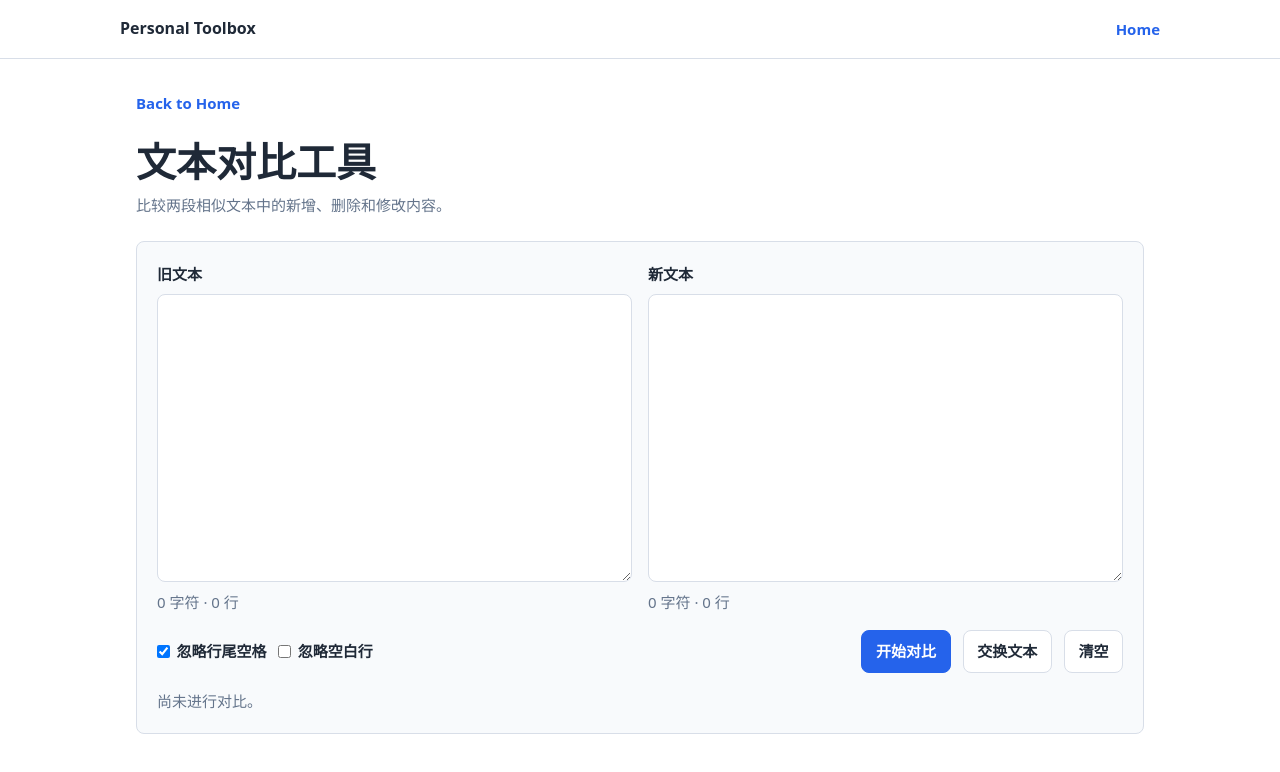
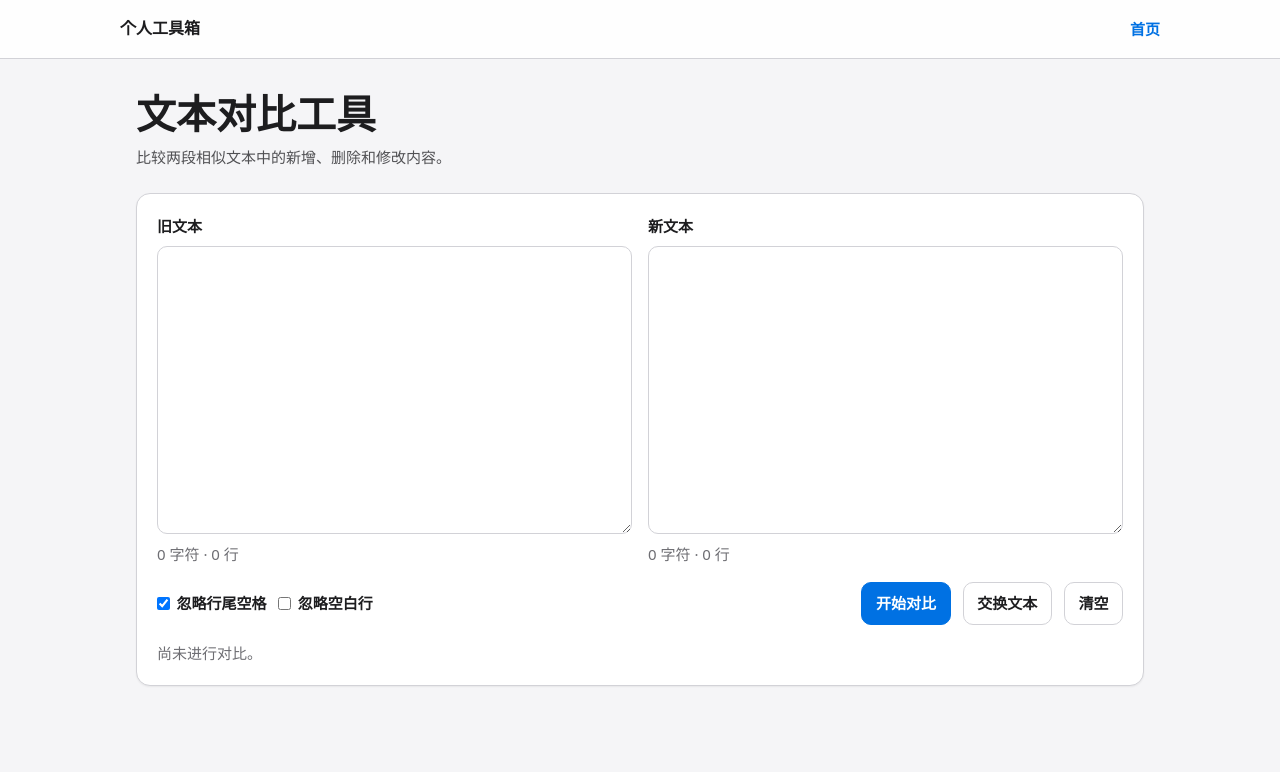
Before and after one commit to cang996/personal-toolbox, a Vue app: page /tools/text-compare in a window 1280 px wide. Shown: the top 772 px of the page. Built offline with nearby package versions, Linux system fonts and the light colour scheme; the HTML template or start-up script is replaced by a standard one.

Commit message:
style: add apple-inspired toolbox theme

```diff
--- a/src/App.vue
+++ b/src/App.vue
@@ -5,9 +5,9 @@ import { RouterLink, RouterView } from 'vue-router'
 <template>
   <div class="app-shell">
     <header class="app-header">
-      <RouterLink class="app-title" to="/">Personal Toolbox</RouterLink>
-      <nav aria-label="Primary navigation">
-        <RouterLink class="home-link" to="/">Home</RouterLink>
+      <RouterLink class="app-title" to="/">个人工具箱</RouterLink>
+      <nav aria-label="主导航">
+        <RouterLink class="home-link" to="/">首页</RouterLink>
       </nav>
     </header>
 
@@ -26,20 +26,21 @@ import { RouterLink, RouterView } from 'vue-router'
   display: flex;
   align-items: center;
   justify-content: space-between;
-  gap: 1rem;
-  border-bottom: 1px solid var(--color-border);
-  padding: 1rem max(1rem, calc((100vw - var(--page-max-width)) / 2));
+  gap: var(--space-4);
+  border-bottom: 1px solid var(--color-border-subtle);
+  background: var(--color-surface-elevated);
+  padding: var(--space-4) max(var(--space-4), calc((100vw - var(--content-max-width)) / 2));
 }
 
 .app-title {
-  color: var(--color-heading);
+  color: var(--color-text-primary);
   font-size: 1rem;
   font-weight: 700;
   text-decoration: none;
 }
 
 .home-link {
-  color: var(--color-link);
+  color: var(--color-accent);
   font-weight: 600;
   text-decoration: none;
 }
@@ -51,7 +52,7 @@ import { RouterLink, RouterView } from 'vue-router'
 
 .app-main {
   margin: 0 auto;
-  max-width: var(--page-max-width);
-  padding: 2rem 1rem 3rem;
+  max-width: var(--content-max-width);
+  padding: var(--space-6) var(--space-4) 3rem;
 }
 </style>
--- a/src/app/tools.ts
+++ b/src/app/tools.ts
@@ -1,21 +1,9 @@
-export type ToolStatus = 'available' | 'development' | 'planned'
-
 export interface ToolDefinition {
   id: string
   name: string
   description: string
   category: string
   path: `/tools/${string}`
-  status: ToolStatus
-}
-
-export const exampleTool: ToolDefinition = {
-  id: 'example',
-  name: 'Example Tool',
-  description: 'A placeholder tool used to verify the toolbox structure.',
-  category: 'Foundation',
-  path: '/tools/example',
-  status: 'development',
 }
 
 export const textCompareTool: ToolDefinition = {
@@ -24,10 +12,9 @@ export const textCompareTool: ToolDefinition = {
   description: '比较两段相似文本中的新增、删除和修改内容。',
   category: '文本处理',
   path: '/tools/text-compare',
-  status: 'available',
 }
 
-export const tools: ToolDefinition[] = [exampleTool, textCompareTool]
+export const tools: ToolDefinition[] = [textCompareTool]
 
 export function findToolById(id: string): ToolDefinition | undefined {
   return tools.find((tool) => tool.id === id)
--- a/src/app/views/HomeView.vue
+++ b/src/app/views/HomeView.vue
@@ -3,8 +3,8 @@ import { RouterLink } from 'vue-router'
 
 import { tools } from '../tools'
 
-const toolboxName = 'Personal Toolbox'
-const summary = 'A focused home for small browser-based utilities.'
+const toolboxName = '个人工具箱'
+const summary = '专注于日常小任务的浏览器工具。'
 </script>
 
 <template>
@@ -15,14 +15,13 @@ const summary = 'A focused home for small browser-based utilities.'
     </header>
 
     <section class="tools-section" aria-labelledby="tools-heading">
-      <h2 id="tools-heading">Tools</h2>
+      <h2 id="tools-heading">工具</h2>
 
       <div class="tool-grid">
         <RouterLink v-for="tool in tools" :key="tool.id" class="tool-card" :to="tool.path">
           <span class="tool-category">{{ tool.category }}</span>
           <h3>{{ tool.name }}</h3>
           <p>{{ tool.description }}</p>
-          <span class="tool-status">{{ tool.status }}</span>
         </RouterLink>
       </div>
     </section>
@@ -32,18 +31,18 @@ const summary = 'A focused home for small browser-based utilities.'
 <style scoped>
 .home-view {
   display: grid;
-  gap: 2rem;
+  gap: var(--space-6);
 }
 
 .home-header {
   display: grid;
-  gap: 0.75rem;
+  gap: var(--space-3);
 }
 
 h1,
 h2,
 h3 {
-  color: var(--color-heading);
+  color: var(--color-text-primary);
 }
 
 h1 {
@@ -54,13 +53,13 @@ h1 {
 
 .home-header p {
   max-width: 42rem;
-  color: var(--color-muted);
+  color: var(--color-text-secondary);
   font-size: 1.05rem;
 }
 
 .tools-section {
   display: grid;
-  gap: 1rem;
+  gap: var(--space-4);
 }
 
 h2 {
@@ -71,29 +70,30 @@ h2 {
 .tool-grid {
   display: grid;
   grid-template-columns: repeat(auto-fit, minmax(min(100%, 18rem), 1fr));
-  gap: 1rem;
+  gap: var(--space-4);
 }
 
 .tool-card {
   display: grid;
-  gap: 0.5rem;
+  gap: var(--space-2);
   min-height: 12rem;
-  border: 1px solid var(--color-border);
-  border-radius: var(--radius-md);
+  border: 1px solid var(--color-border-subtle);
+  border-radius: var(--radius-card);
   background: var(--color-surface);
-  padding: 1rem;
+  box-shadow: var(--shadow-small);
+  padding: var(--space-4);
   color: inherit;
   text-decoration: none;
 }
 
 .tool-card:hover,
 .tool-card:focus-visible {
-  border-color: var(--color-link);
+  border-color: var(--color-accent);
+  box-shadow: var(--shadow-card);
 }
 
-.tool-category,
-.tool-status {
-  color: var(--color-muted);
+.tool-category {
+  color: var(--color-text-muted);
   font-size: 0.8125rem;
   font-weight: 700;
   letter-spacing: 0;
@@ -106,10 +106,7 @@ h3 {
 }
 
 .tool-card p {
-  color: var(--color-muted);
+  color: var(--color-text-secondary);
 }
 
-.tool-status {
-  align-self: end;
-}
 </style>
--- a/src/app/views/NotFoundView.vue
+++ b/src/app/views/NotFoundView.vue
@@ -5,9 +5,9 @@ import { RouterLink } from 'vue-router'
 <template>
   <section class="not-found">
     <p class="status-code">404</p>
-    <h1>Page Not Found</h1>
-    <p>The page you requested does not exist in this toolbox.</p>
-    <RouterLink class="home-link" to="/">Back to Home</RouterLink>
+    <h1>页面未找到</h1>
+    <p>你访问的页面不存在。</p>
+    <RouterLink class="home-link" to="/">返回首页</RouterLink>
   </section>
 </template>
 
@@ -19,7 +19,7 @@ import { RouterLink } from 'vue-router'
 }
 
 .status-code {
-  color: var(--color-link);
+  color: var(--color-accent);
   font-size: 0.875rem;
   font-weight: 700;
   letter-spacing: 0;
@@ -27,19 +27,19 @@ import { RouterLink } from 'vue-router'
 }
 
 h1 {
-  color: var(--color-heading);
+  color: var(--color-text-primary);
   font-size: clamp(1.75rem, 4vw, 2.5rem);
   font-weight: 700;
   line-height: 1.15;
 }
 
 p {
-  color: var(--color-muted);
+  color: var(--color-text-secondary);
 }
 
 .home-link {
   width: fit-content;
-  color: var(--color-link);
+  color: var(--color-accent);
   font-weight: 600;
   text-decoration: none;
 }
--- a/src/assets/base.css
+++ b/src/assets/base.css
@@ -1,27 +1,3 @@
-:root {
-  --color-background: #ffffff;
-  --color-surface: #f8fafc;
-  --color-border: #d8dee8;
-  --color-heading: #1f2937;
-  --color-text: #374151;
-  --color-muted: #64748b;
-  --color-link: #2563eb;
-  --page-max-width: 1040px;
-  --radius-md: 8px;
-}
-
-@media (prefers-color-scheme: dark) {
-  :root {
-    --color-background: #111827;
-    --color-surface: #172033;
-    --color-border: #334155;
-    --color-heading: #f9fafb;
-    --color-text: #d1d5db;
-    --color-muted: #94a3b8;
-    --color-link: #7dd3fc;
-  }
-}
-
 *,
 *::before,
 *::after {
@@ -31,9 +7,10 @@
 }
 
 body {
+  color-scheme: light;
   min-height: 100vh;
-  color: var(--color-text);
-  background: var(--color-background);
+  color: var(--color-text-primary);
+  background: var(--color-page-background);
   line-height: 1.6;
   font-family:
     system-ui,
@@ -56,3 +33,27 @@ textarea,
 select {
   font: inherit;
 }
+
+button,
+input,
+textarea,
+select {
+  color: inherit;
+}
+
+button:focus-visible,
+input:focus-visible,
+textarea:focus-visible,
+select:focus-visible,
+a:focus-visible {
+  outline: 3px solid color-mix(in srgb, var(--color-focus-ring) 55%, transparent);
+  outline-offset: 2px;
+}
+
+button:disabled,
+input:disabled,
+textarea:disabled,
+select:disabled {
+  cursor: not-allowed;
+  opacity: 0.55;
+}
--- a/src/assets/main.css
+++ b/src/assets/main.css
@@ -1,3 +1,4 @@
+@import './theme.css';
 @import './base.css';
 
 #app {
--- a/src/shared/components/ToolPageLayout.vue
+++ b/src/shared/components/ToolPageLayout.vue
@@ -1,6 +1,4 @@
 <script setup lang="ts">
-import { RouterLink } from 'vue-router'
-
 defineProps<{
   title: string
   description: string
@@ -9,8 +7,6 @@ defineProps<{
 
 <template>
   <section class="tool-page">
-    <RouterLink class="back-link" to="/">Back to Home</RouterLink>
-
     <header class="tool-header">
       <h1>{{ title }}</h1>
       <p>{{ description }}</p>
@@ -25,27 +21,16 @@ defineProps<{
 <style scoped>
 .tool-page {
   display: grid;
-  gap: 1.5rem;
-}
-
-.back-link {
-  color: var(--color-link);
-  font-weight: 600;
-  text-decoration: none;
-}
-
-.back-link:hover,
-.back-link:focus-visible {
-  text-decoration: underline;
+  gap: var(--space-5);
 }
 
 .tool-header {
   display: grid;
-  gap: 0.5rem;
+  gap: var(--space-2);
 }
 
 h1 {
-  color: var(--color-heading);
+  color: var(--color-text-primary);
   font-size: clamp(1.75rem, 4vw, 2.5rem);
   font-weight: 700;
   line-height: 1.15;
@@ -53,13 +38,14 @@ h1 {
 
 p {
   max-width: 42rem;
-  color: var(--color-muted);
+  color: var(--color-text-secondary);
 }
 
 .tool-content {
-  border: 1px solid var(--color-border);
-  border-radius: var(--radius-md);
+  border: 1px solid var(--color-border-subtle);
+  border-radius: var(--radius-card);
   background: var(--color-surface);
+  box-shadow: var(--shadow-small);
   padding: 1.25rem;
 }
 </style>
--- a/src/tools/text-compare/TextCompareView.vue
+++ b/src/tools/text-compare/TextCompareView.vue
@@ -228,12 +228,6 @@ function segmentClass(segment: DiffSegment): string {
         <p class="primary-summary">
           修改 {{ result.summary.modified }} 处 · 删除 {{ result.summary.removed }} 行 · 新增 {{ result.summary.added }} 行
         </p>
-        <dl class="summary-grid" aria-label="详细差异统计">
-          <div><dt>相同</dt><dd>{{ result.summary.equal }} 行</dd></div>
-          <div><dt>新增</dt><dd>{{ result.summary.added }} 行</dd></div>
-          <div><dt>删除</dt><dd>{{ result.summary.removed }} 行</dd></div>
-          <div><dt>修改</dt><dd>{{ result.summary.modified }} 处</dd></div>
-        </dl>
         <p class="diff-legend"><span class="legend-removed">红色：删除或被替换的文字</span><span class="legend-added">绿色：新增或替换后的文字</span></p>
         <p class="status-message" :class="`state-${compareState}`" role="status">{{ statusMessage }}</p>
         <p v-if="!hasDiff" class="empty-result">当前没有差异。</p>
@@ -292,31 +286,30 @@ function segmentClass(segment: DiffSegment): string {
 </template>
 
 <style scoped>
-.text-compare-tool, .result-mode, .input-panel, .summary-grid, .diff-list { display: grid; gap: 1rem; }
+.text-compare-tool, .result-mode, .input-panel, .diff-list { display: grid; gap: 1rem; }
 .input-grid, .modified-side { display: grid; grid-template-columns: repeat(2, minmax(0, 1fr)); gap: 1rem; }
 .input-panel { grid-template-columns: 1fr; gap: 0.5rem; }
-label, strong { color: var(--color-heading); font-weight: 700; }
-textarea { min-height: 18rem; resize: vertical; border: 1px solid var(--color-border); border-radius: var(--radius-md); background: var(--color-background); padding: 0.875rem; color: var(--color-text); line-height: 1.5; }
-textarea:focus-visible, button:focus-visible { outline: 2px solid var(--color-link); outline-offset: 2px; }
-.text-metrics, .status-message, .empty-result, .long-text-warning, .item-heading { color: var(--color-muted); }
+label, strong { color: var(--color-text-primary); font-weight: 700; }
+textarea { min-height: 18rem; resize: vertical; border: 1px solid var(--color-border-subtle); border-radius: var(--radius-control); background: var(--color-surface); padding: 0.875rem; color: var(--color-text-primary); line-height: 1.5; }
+textarea:focus-visible { border-color: var(--color-accent); }
+.text-metrics, .status-message, .empty-result, .long-text-warning, .item-heading { color: var(--color-text-muted); }
 .controls, .options, .actions, .result-toolbar, .display-controls, .diff-legend { display: flex; flex-wrap: wrap; gap: 0.75rem; }
 .controls, .result-toolbar { align-items: center; justify-content: space-between; }
 .checkbox-label { display: inline-flex; align-items: center; gap: 0.4rem; cursor: pointer; }
-button { border: 1px solid var(--color-border); border-radius: var(--radius-md); background: var(--color-background); padding: 0.55rem 0.85rem; color: var(--color-heading); font-weight: 700; cursor: pointer; }
-button:hover, button.active { border-color: var(--color-link); }
-.primary-action, .back-to-edit { border-color: var(--color-link); background: var(--color-link); color: var(--color-background); }
-.state-empty, .state-error { color: #b91c1c; }
-.state-same { color: #047857; }
-.long-text-warning { border-left: 4px solid #d97706; background: #fffbeb; padding: 0.75rem; }
-.primary-summary { color: var(--color-heading); font-weight: 700; }
-.summary-grid { grid-template-columns: repeat(4, minmax(0, 1fr)); gap: 0.75rem; }
-.summary-grid div, .diff-item { border: 1px solid var(--color-border); border-radius: var(--radius-md); background: var(--color-background); padding: 0.85rem; }
-dt { color: var(--color-muted); font-size: 0.875rem; font-weight: 700; } dd { color: var(--color-heading); font-size: 1.2rem; font-weight: 700; }
-.diff-legend { color: var(--color-muted); font-size: 0.9rem; }.legend-removed { color: #b91c1c; }.legend-added { color: #047857; }
-.diff-list { gap: 0.75rem; }.item-removed { border-left: 4px solid #dc2626; background: #fef2f2; }.item-added { border-left: 4px solid #059669; background: #ecfdf5; }.item-modified { border-left: 4px solid #d97706; background: #fffbeb; }.item-equal { border-left: 4px solid var(--color-border); }
-.item-heading { display: flex; gap: 0.5rem; margin-bottom: 0.5rem; }.line-text { min-width: 0; white-space: pre-wrap; overflow-wrap: anywhere; font-family: ui-monospace, SFMono-Regular, Consolas, 'Liberation Mono', monospace; line-height: 1.65; }.line-number { display: inline-block; min-width: 3rem; color: var(--color-muted); user-select: none; }.modified-content { display: grid; grid-template-columns: repeat(2, minmax(0, 1fr)); gap: 1rem; }.modified-side { display: grid; grid-template-columns: 1fr; gap: 0.35rem; min-width: 0; padding: 0.25rem; }.modified-old { border-right: 1px solid var(--color-border); }.segment-added { background: #bbf7d0; color: #064e3b; }.segment-removed { background: #fecaca; color: #7f1d1d; }.omitted-equal { color: var(--color-muted); text-align: center; }
-.result-footer { display: flex; flex-wrap: wrap; align-items: center; justify-content: space-between; gap: 0.75rem; border-top: 1px solid var(--color-border); padding-top: 1.5rem; }.result-footer p { color: var(--color-muted); }.back-to-top { position: fixed; right: max(1rem, env(safe-area-inset-right)); bottom: max(1rem, env(safe-area-inset-bottom)); z-index: 2; border-color: var(--color-link); background: var(--color-surface); box-shadow: 0 4px 12px rgb(15 23 42 / 0.18); transition: opacity 150ms ease; }
-@media (prefers-color-scheme: dark) { .long-text-warning, .item-modified { background: #451a03; }.item-added { background: #052e25; }.item-removed { background: #450a0a; }.segment-added { background: #047857; color: #ecfdf5; }.segment-removed { background: #b91c1c; color: #fef2f2; } }
+button { min-height: var(--control-height); border: 1px solid var(--color-border-subtle); border-radius: var(--radius-control); background: var(--color-surface); padding: 0.55rem 0.85rem; color: var(--color-text-primary); font-weight: 700; cursor: pointer; transition: background var(--transition-fast) ease, border-color var(--transition-fast) ease, color var(--transition-fast) ease; }
+button:hover, button.active { border-color: var(--color-accent); background: color-mix(in srgb, var(--color-accent) 8%, var(--color-surface)); }
+button:active { border-color: var(--color-accent-active); }
+.primary-action, .back-to-edit { border-color: var(--color-accent); background: var(--color-accent); color: #ffffff; }
+.primary-action:hover, .back-to-edit:hover { border-color: var(--color-accent-hover); background: var(--color-accent-hover); }
+.state-empty, .state-error { color: var(--color-danger); }
+.state-same { color: var(--color-success); }
+.long-text-warning { border-left: 4px solid var(--color-warning); background: var(--color-warning-surface); padding: var(--space-3); }
+.primary-summary { color: var(--color-text-primary); font-weight: 700; }
+.diff-item { border: 1px solid var(--color-border-subtle); border-radius: var(--radius-card); background: var(--color-surface); box-shadow: var(--shadow-small); padding: 0.85rem; }
+.diff-legend { color: var(--color-text-muted); font-size: 0.9rem; }.legend-removed { color: var(--color-diff-removed); }.legend-added { color: var(--color-diff-added); }
+.diff-list { gap: 0.75rem; }.item-removed { border-left: 4px solid var(--color-diff-removed); background: var(--color-diff-removed-surface); }.item-added { border-left: 4px solid var(--color-diff-added); background: var(--color-diff-added-surface); }.item-modified { border-left: 4px solid var(--color-warning); background: var(--color-diff-modified-surface); }.item-equal { border-left: 4px solid var(--color-border-subtle); }
+.item-heading { display: flex; gap: 0.5rem; margin-bottom: 0.5rem; }.line-text { min-width: 0; white-space: pre-wrap; overflow-wrap: anywhere; font-family: ui-monospace, SFMono-Regular, Consolas, 'Liberation Mono', monospace; line-height: 1.65; }.line-number { display: inline-block; min-width: 3rem; color: var(--color-text-muted); user-select: none; }.modified-content { display: grid; grid-template-columns: repeat(2, minmax(0, 1fr)); gap: 1rem; }.modified-side { display: grid; grid-template-columns: 1fr; gap: 0.35rem; min-width: 0; padding: 0.25rem; }.modified-old { border-right: 1px solid var(--color-border-subtle); }.segment-added { background: var(--color-diff-added-surface); color: var(--color-diff-added); }.segment-removed { background: var(--color-diff-removed-surface); color: var(--color-diff-removed); }.omitted-equal { color: var(--color-text-muted); text-align: center; }
+.result-footer { display: flex; flex-wrap: wrap; align-items: center; justify-content: space-between; gap: 0.75rem; border-top: 1px solid var(--color-border-subtle); padding-top: 1.5rem; }.result-footer p { color: var(--color-text-muted); }.back-to-top { position: fixed; right: max(1rem, env(safe-area-inset-right)); bottom: max(1rem, env(safe-area-inset-bottom)); z-index: 2; border-color: var(--color-accent); background: var(--color-surface-elevated); box-shadow: var(--shadow-floating); transition: opacity var(--transition-fast) ease; }
 @media (prefers-reduced-motion: reduce) { .back-to-top { transition: none; } }
-@media (max-width: 760px) { .input-grid, .summary-grid, .modified-content { grid-template-columns: 1fr; }.modified-old { border-right: 0; border-bottom: 1px solid var(--color-border); }.result-toolbar { align-items: flex-start; }.back-to-top { right: max(0.75rem, env(safe-area-inset-right)); bottom: max(0.75rem, env(safe-area-inset-bottom)); padding: 0.45rem 0.65rem; font-size: 0.9rem; } textarea { min-height: 14rem; } }
+@media (max-width: 760px) { .input-grid, .modified-content { grid-template-columns: 1fr; }.modified-old { border-right: 0; border-bottom: 1px solid var(--color-border-subtle); }.result-toolbar { align-items: flex-start; }.back-to-top { right: max(0.75rem, env(safe-area-inset-right)); bottom: max(0.75rem, env(safe-area-inset-bottom)); padding: 0.45rem 0.65rem; font-size: 0.9rem; } textarea { min-height: 14rem; } }
 </style>
```
Also changed, not shown: src/app/router/index.ts (+1 -6 lines), src/assets/theme.css (added, +37 -0 lines), src/tools/example/ExampleToolView.vue (deleted, +0 -19 lines), 1 other file (tests, documents, lock files or other folders).
